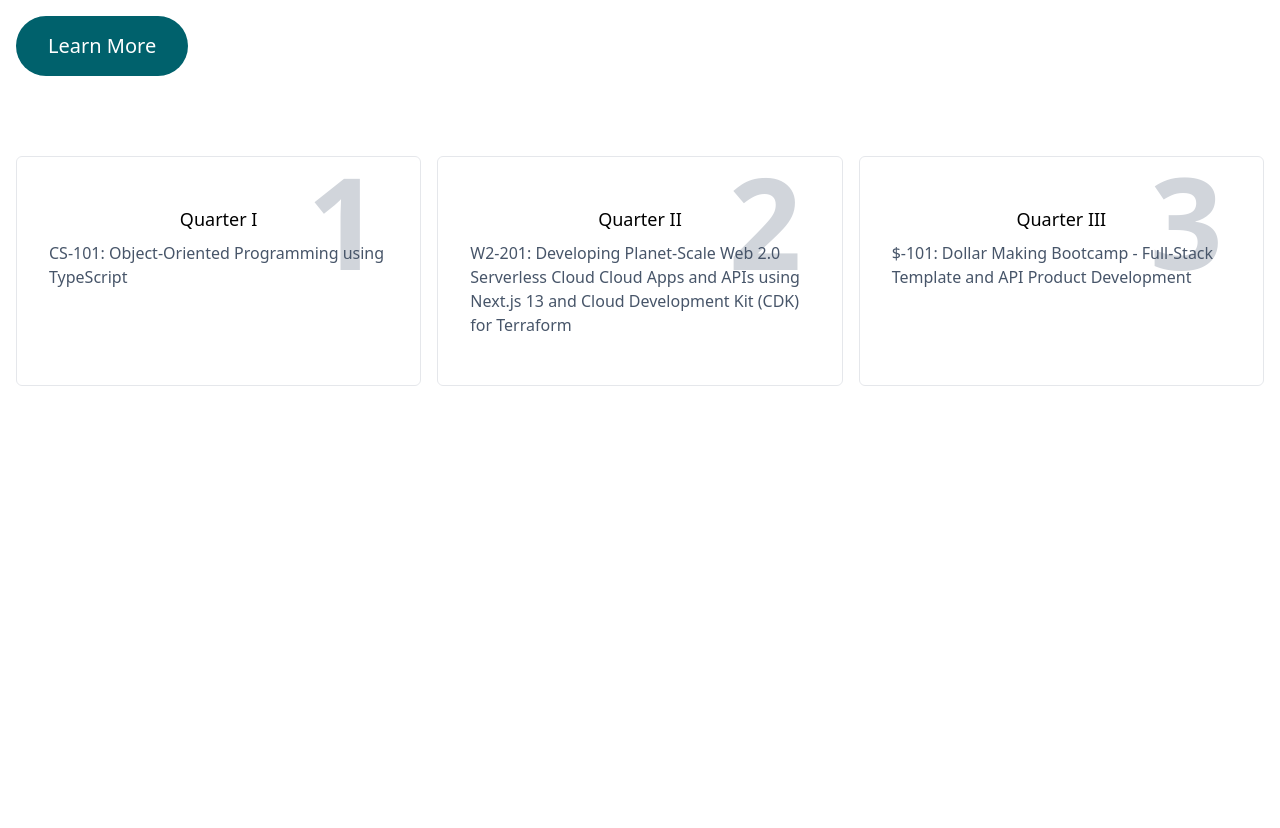
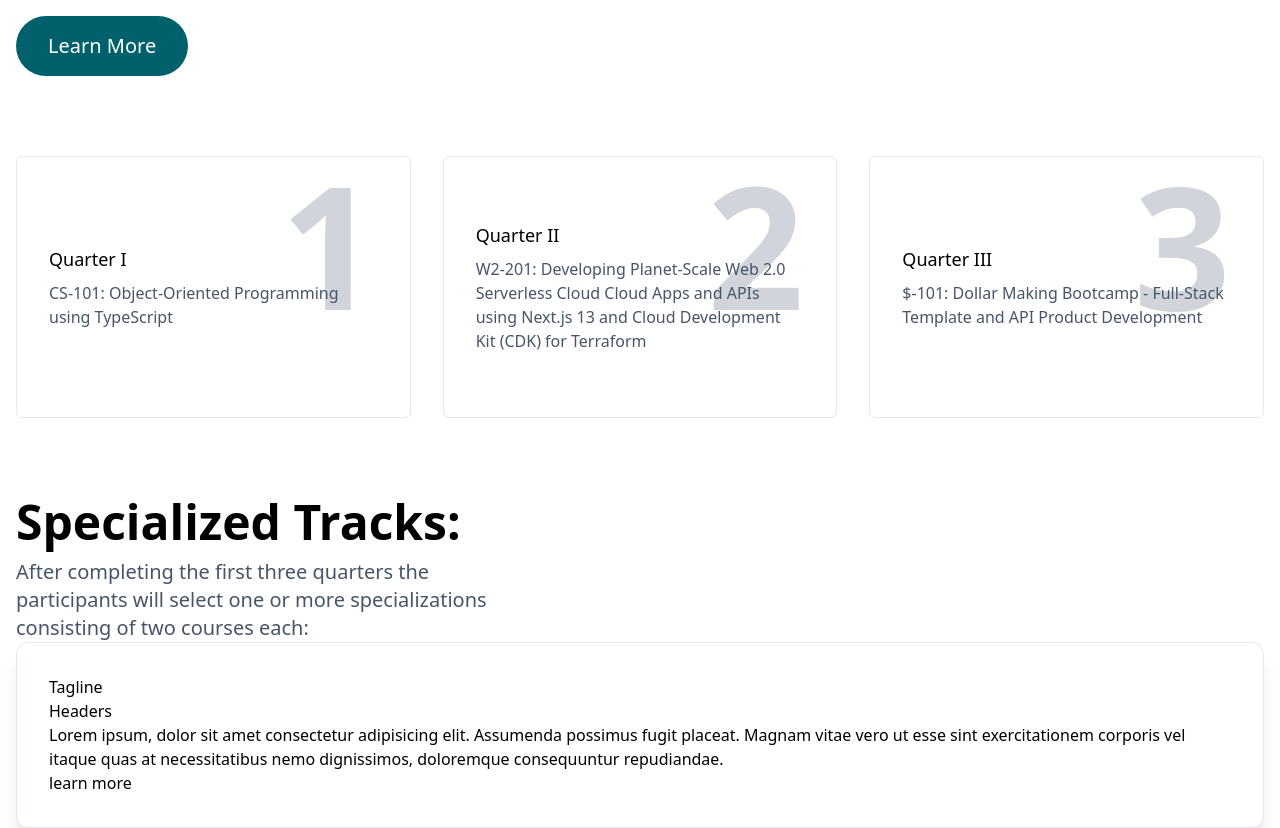
Before and after one commit to Tanveer88-88/sir-hamza-node-tailwind, a Next.js app in the folder panaverse-dao-clone/: page / in a window 1280 px wide. Shown: the part 985-1813 px from the top of the page. Before the commit the page ends 1451 px from the top, so only its background shows below. Built offline with nearby package versions, Linux system fonts and the light colour scheme.

Commit message:
specialized tracks initial

```diff
--- a/panaverse-dao-clone/src/app/page.tsx
+++ b/panaverse-dao-clone/src/app/page.tsx
@@ -1,5 +1,6 @@
 import CoreTracks from "@/components/widgets/CoreTracks";
 import Hero from "@/components/widgets/Hero";
+import SpecializedTracks from "@/components/widgets/SpecializedTracks";
 
 export default function Home() {
   return (
@@ -8,6 +9,8 @@ export default function Home() {
     <Hero />
     {/* Core Tracks Section */}
     <CoreTracks />
+    {/* Specialized Tracks */}
+    <SpecializedTracks />
     </>
   )
 }
--- a/panaverse-dao-clone/src/components/shared/QuaterBox.tsx
+++ b/panaverse-dao-clone/src/components/shared/QuaterBox.tsx
@@ -8,10 +8,10 @@ interface MyProps {
 const QuaterBox: FC<
 MyProps> = (MyProps) => {
   return (
-    <div className="border rounded-md w-4/12 px-8 py-12 relative flex flex-col items-center">
+    <div className="border rounded-md flex-1 px-8 relative flex flex-col justify-center py-16">
       <h4 className="font-blod text-lg">{MyProps.header}</h4>
       <p className="mt-2 text-slate-600">{MyProps.description}</p>
-      <span className="absolute text-gray-300 top-0 right-10 text-9xl font-bold -z-10">
+      <span className="absolute text-gray-300 -top-10 right-8 text-[170px] font-bold -z-10">
         {MyProps.number}
       </span>
     </div>
--- a/panaverse-dao-clone/src/components/widgets/CoreTracks.tsx
+++ b/panaverse-dao-clone/src/components/widgets/CoreTracks.tsx
@@ -40,7 +40,7 @@ const CoreTracks = () => {
           </div>
         </div>
         {/*Boxes  */}
-        <div className="my-20 flex flex-col sm:flex-row gap-x-4 max-w-screen-xl">
+        <div className="my-20 flex flex-col md:flex-row gap-x-8 gap-y-6">
           {
             CoreTracksData.map((item,i)=>{
               return(
--- /dev/null
+++ b/panaverse-dao-clone/src/components/widgets/SpecializedTracks.tsx
@@ -0,0 +1,31 @@
+import Wraper from "@/components/shared/Wraper";
+
+const SpecializedTracks = () => {
+  return (
+    <section>
+      <Wraper>
+        {/* Header */}
+        <div>
+          <h2 className="text-5xl font-bold whitespace-pre-line">
+            Specialized Tracks:
+          </h2>
+          <p className="mt-3 text-xl text-slate-600 max-w-lg">
+            After completing the first three quarters the participants will
+            select one or more specializations consisting of two courses each:
+          </p>
+        </div>
+
+        {/* Content Left */}
+        <div className="bg-white shadow-xl rounded-xl border border-slate-200 py-8 px-8">
+            <h4>Tagline</h4>
+            <h3>Headers</h3>
+            <p>Lorem ipsum, dolor sit amet consectetur adipisicing elit. Assumenda possimus fugit placeat. Magnam vitae vero ut esse sint exercitationem corporis vel itaque quas at necessitatibus nemo dignissimos, doloremque consequuntur repudiandae.</p>
+            <button>learn more</button>
+        </div>
+        {/* Content Right */}
+      </Wraper>
+    </section>
+  );
+};
+
+export default SpecializedTracks;
```
